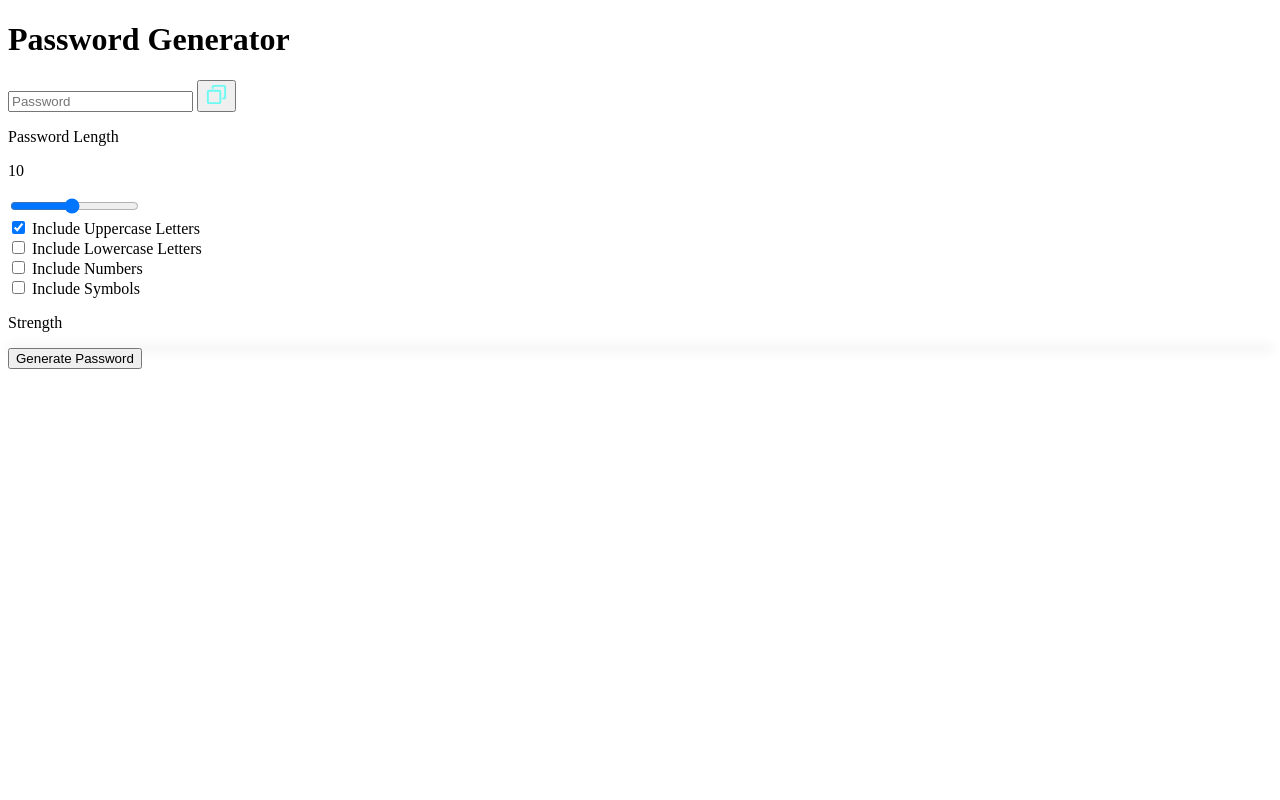
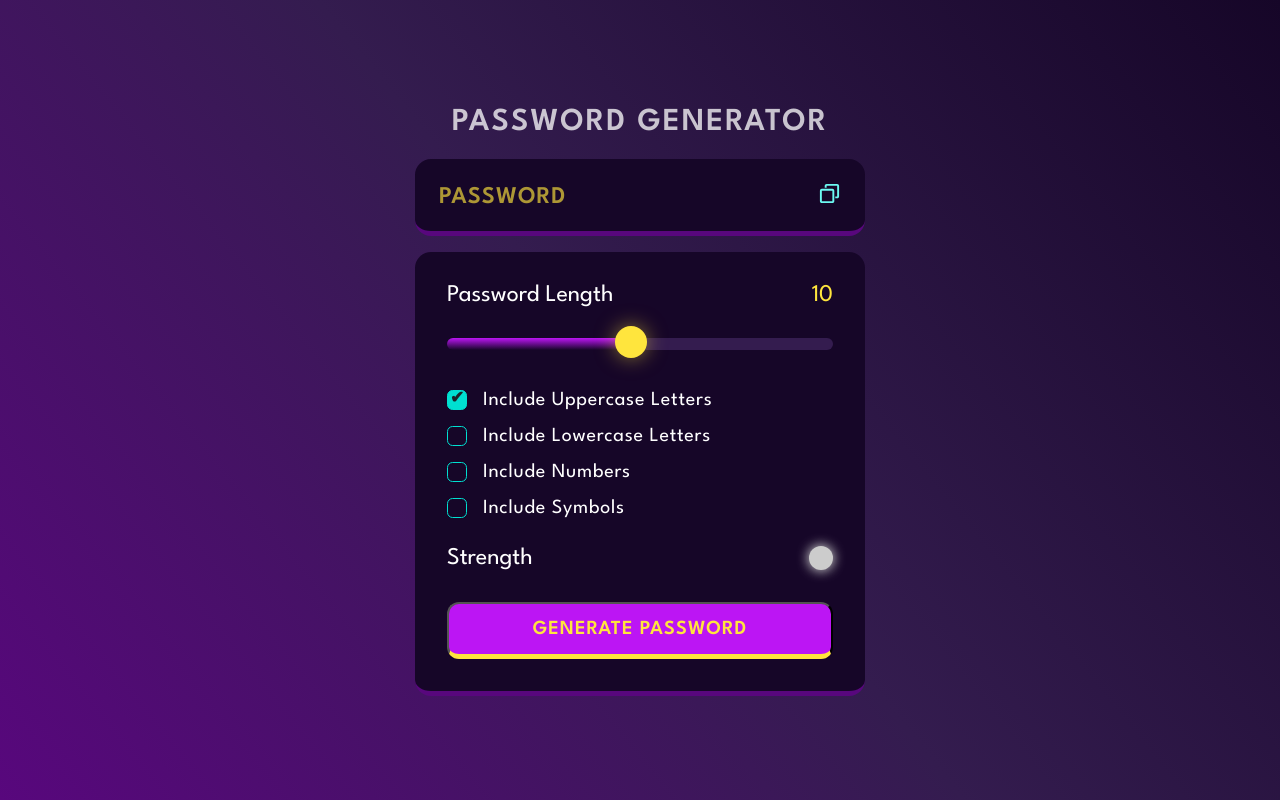
Before and after one commit to 21namanpandey/Password_Generator, a plain HTML site: page index.html in a window 1280 px wide. Drawn offline with Linux system fonts and the light colour scheme.

Commit message:
FIfth Commit CSS Done

```diff
--- a/index.html
+++ b/index.html
@@ -1,12 +1,18 @@
 <!DOCTYPE html>
 <html lang="en">
+
 <head>
     <meta charset="UTF-8">
     <meta name="viewport" content="width=device-width, initial-scale=1.0">
     <title>Password Generator</title>
     <link rel="stylesheet" href="style.css">
     <link rel="icon" href="assets/fevicon.png">
+    <link rel="preconnect" href="https://fonts.googleapis.com" />
+    <link rel="preconnect" href="https://fonts.gstatic.com" crossorigin />
+    <link href="https://fonts.googleapis.com/css2?family=League+Spartan:wght@100;200;300;400;600&display=swap"
+        rel="stylesheet" />
 </head>
+
 <body>
 
     <div class="container">
@@ -18,7 +24,7 @@
             <input readonly placeholder="Password" class="display" data-passworddisplay>
 
             <button class="copyBtn" data-copy>
-                <span data-copyMsg></span>
+                <span class="copy-tooltip" data-copyMsg></span>
                 <img src="assets/copy.svg" alt="copy" width="23" height="23">
             </button>
 
@@ -33,43 +39,45 @@
             </div>
 
             <!-- slider -->
-            <input type="range" min="1" max="20" class="slider" step="1" data-lengthSlider >
+            <input type="range" min="1" max="20" class="slider" step="1" data-lengthSlider>
 
             <!-- checkboxes -->
-            <div>
-                <input type="checkbox" id="uppercase" >
+            <div class="check">
+                <input type="checkbox" id="uppercase">
                 <label for="uppercase">Include Uppercase Letters</label>
             </div>
 
-            <div>
-                <input type="checkbox" id="lowercase" >
+            <div class="check">
+                <input type="checkbox" id="lowercase">
                 <label for="uppercase">Include Lowercase Letters</label>
             </div>
 
-            <div>
-                <input type="checkbox" id="number" >
+            <div class="check">
+                <input type="checkbox" id="number">
                 <label for="number">Include Numbers</label>
             </div>
 
-            <div>
-                <input type="checkbox" id="symbols" >
+            <div class="check">
+                <input type="checkbox" id="symbols">
                 <label for="symbols">Include Symbols</label>
             </div>
 
-        </div>
-
-        <!-- strength section -->
+            <!-- strength section -->
         <div class="strength-container">
             <p>Strength</p>
-            <div data-indicator></div>
+            <div class="indicator" data-indicator></div>
         </div>
 
         <!-- generate password -->
         <button class="generateButton">Generate Password</button>
+
+        </div>
+
 
     </div>
 
 
     <script src="script.js"></script>
 </body>
+
 </html>
--- a/script.js
+++ b/script.js
@@ -18,7 +18,6 @@ let checkcount = 0;
 uppercaseCheck.checked = true;
 setIndicator("#ccc");
 handleSlider();
-// set strength circle color to grey
 
 
 // set passwordLength
--- a/style.css
+++ b/style.css
@@ -0,0 +1,278 @@
+*,
+*::before,
+*::after {
+    margin: 0;
+    padding: 0;
+    box-sizing: border-box;
+    font-family: 'League Spartan', sans-serif;
+}
+
+:root {
+
+    --dk-violet: hsl(268, 75%, 9%);
+    --lt-violet: hsl(268, 47%, 21%);
+    --lt-violet2: hsl(281, 89%, 26%);
+    --vb-violet: hsl(285, 91%, 52%);
+    --vb-violet2: hsl(290, 70%, 36%);
+
+    --vb-yellow: hsl(52, 100%, 62%);
+
+
+    --pl-white: hsl(0, 0%, 100%);
+
+    --vb-cyan: hsl(176, 100%, 44%);
+    --vb-cyan2: hsl(177, 92%, 70%);
+
+    --dk-text: hsl(198, 20%, 13%);
+}
+
+
+body {
+    width: 100vw;
+    height: 100vh;
+    display: flex;
+    flex-direction: column;
+    align-items: center;
+    justify-content: center;
+    background: linear-gradient(231deg, rgba(22, 6, 40, 1) 0%, rgba(52, 28, 79, 1) 50%, rgba(88, 7, 125, 1) 100%);
+
+
+}
+
+.container {
+    width: 90%;
+    max-width: 450px;
+}
+
+h1 {
+    color: var(--pl-white);
+    opacity: 0.75;
+    letter-spacing: 2px;
+    line-height: 1.2;
+    text-align: center;
+    text-transform: uppercase;
+}
+
+.display-container {
+    position: relative;
+    background-color: var(--dk-violet);
+    border-radius: 1rem;
+    border-bottom: 0.35rem solid var(--lt-violet2);
+    margin: 1rem 0;
+    padding-top: 0.35rem;
+}
+
+.display {
+    width: 100%;
+    background-color: transparent;
+    padding: 1.15rem 1rem;
+    color: var(--vb-yellow);
+    font-weight: 600;
+    font-size: 1.5rem;
+    line-height: 30px;
+    letter-spacing: 1px;
+    padding-right: 3.25rem;
+    border: none;
+}
+
+.display::placeholder {
+    position: absolute;
+    top: 50%;
+    left: 1.5rem;
+    font-size: 1.5rem;
+    line-height: 30px;
+    color: var(--vb-yellow);
+    opacity: 0.65;
+    transform: translateY(-50%);
+    text-transform: uppercase;
+}
+
+.display-container button {
+    position: absolute;
+    top: 50%;
+    right: 1.5rem;
+    transform: translateY(-50%);
+}
+
+.copyBtn {
+    background-color: transparent;
+    outline: none;
+    border: none;
+}
+
+.copy-tooltip {
+    position: absolute;
+    background-color: var(--vb-violet2);
+    color: var(--vb-yellow);
+    font-size: 1.25rem;
+    top: -35px;
+    left: -25px;
+    padding: 5px 10px;
+    border-radius: 1rem;
+    opacity: 0;
+    transform: scale(0);
+    transform-origin: bottom;
+    transition: all 250ms ease-in-out;
+}
+
+.copy-tooltip.active {
+    opacity: 1;
+    transform: scale(1);
+}
+
+.input-container {
+    width: 100%;
+    background-color: var(--dk-violet);
+    border-radius: 1rem;
+    padding: 2rem;
+    border-bottom: 0.35rem solid var(--lt-violet2);
+}
+
+.length-container {
+    display: flex;
+    justify-content: space-between;
+    align-items: center;
+}
+
+.length-container p:nth-child(1) {
+    color: var(--pl-white);
+    font-size: 1.5rem;
+}
+
+.length-container p:nth-child(2) {
+    color: var(--vb-yellow);
+    font-size: 1.5rem;
+}
+
+.strength-container {
+    display: flex;
+    justify-content: space-between;
+    align-items: center;
+    margin-top: 1.75rem;
+    margin-bottom: 2rem;
+}
+
+.strength-container p{
+    color: var(--pl-white);
+    font-size: 1.5rem;
+}
+
+.indicator {
+    width: 1.5rem;
+    height: 1.5rem;
+    border-radius: 50%;
+}
+
+.generateButton {
+    width: 100%;
+    padding: 1rem 0;
+    background-color: var(--vb-violet);
+    text-align: center;
+    border-radius: 0.75rem;
+    border-bottom: 0.35rem solid var(--vb-yellow);
+    text-transform: uppercase;
+    letter-spacing: 1px;
+    color: var(--vb-yellow);
+    font-weight: 600;
+    font-size: 1.25rem;
+}
+
+.check {
+    display: flex;
+    align-items: center;
+    margin: 1rem 0;
+    gap: 0 1rem;
+}
+
+.check:last-of-type {
+    margin-bottom: 1.75rem;
+}
+
+.check input {
+    appearance: none;
+    width: 20px;
+    height: 20px;
+    border: 1px solid var(--vb-cyan);
+    cursor: pointer;
+    position: relative;
+    border-radius: 0.35rem;
+}
+
+.check input:checked {
+    background-color: var(--vb-cyan);
+}
+
+.check input:checked::before {
+    content: '✔';
+    position: absolute;
+    color: var(--dk-text);
+    font-size: 1.05rem;
+    font-weight: 600;
+    left: 50%;
+    top: -3.5px;
+    transform: translateX(-50%);
+}
+
+.check label {
+    color: var(--pl-white);
+    font-size: 1.25rem;
+    letter-spacing: 0.75px;
+}
+
+.slider {
+    appearance: none;
+    width: 100%;
+    height: 0.75rem;
+    cursor: pointer;
+    background-color: var(--lt-violet);
+    border-radius: 1rem;
+    margin-top: 2rem;
+    margin-bottom: 1.5rem;
+    background-image: linear-gradient(var(--vb-violet),var(--dk-violet));
+    background-repeat: no-repeat;
+    border: none;
+    outline: none;
+    z-index: -1;
+}
+
+.slider::-webkit-slider-thumb {
+    position: relative;
+    z-index: 1;
+    appearance: none;
+    height: 2rem;
+    width: 2rem;
+    border-radius: 50%;
+    background-color: var(--vb-yellow);
+    cursor: pointer;
+    margin-top: -3px;
+    box-shadow: 0px 0px 20px 0px rgba(255 ,229 ,61 ,0.50);
+    transition: all 100ms ease-in;
+}
+
+.slider:focus {
+    outline: 3px solid var(--vb-yellow);
+}
+
+.slider::-webkit-slider-thumb:hover {
+    outline: 2px solid var(--vb-yellow);
+    background-color: var(--dk-violet);
+    box-shadow: 0px 0px 25px 5px rgba(255, 229, 61, 0.80);
+}
+
+.slider::-moz-range-thumb {
+    position: relative;
+    z-index: 1;
+    appearance: none;
+    height: 2rem;
+    width: 2rem;
+    border-radius: 50%;
+    background: var(--vb-yellow);
+    box-shadow: 0px 0px 20px 0px rgba(255, 229, 61, 0.50);
+    cursor: pointer;
+}
+
+.slider::-moz-range-thumb:hover {
+    outline: 2px solid var(--vb-yellow);
+    background-color: var(--dk-violet);
+    box-shadow: 0px 0px 25px 5px rgba(255, 229, 61, 0.80);
+}
```
